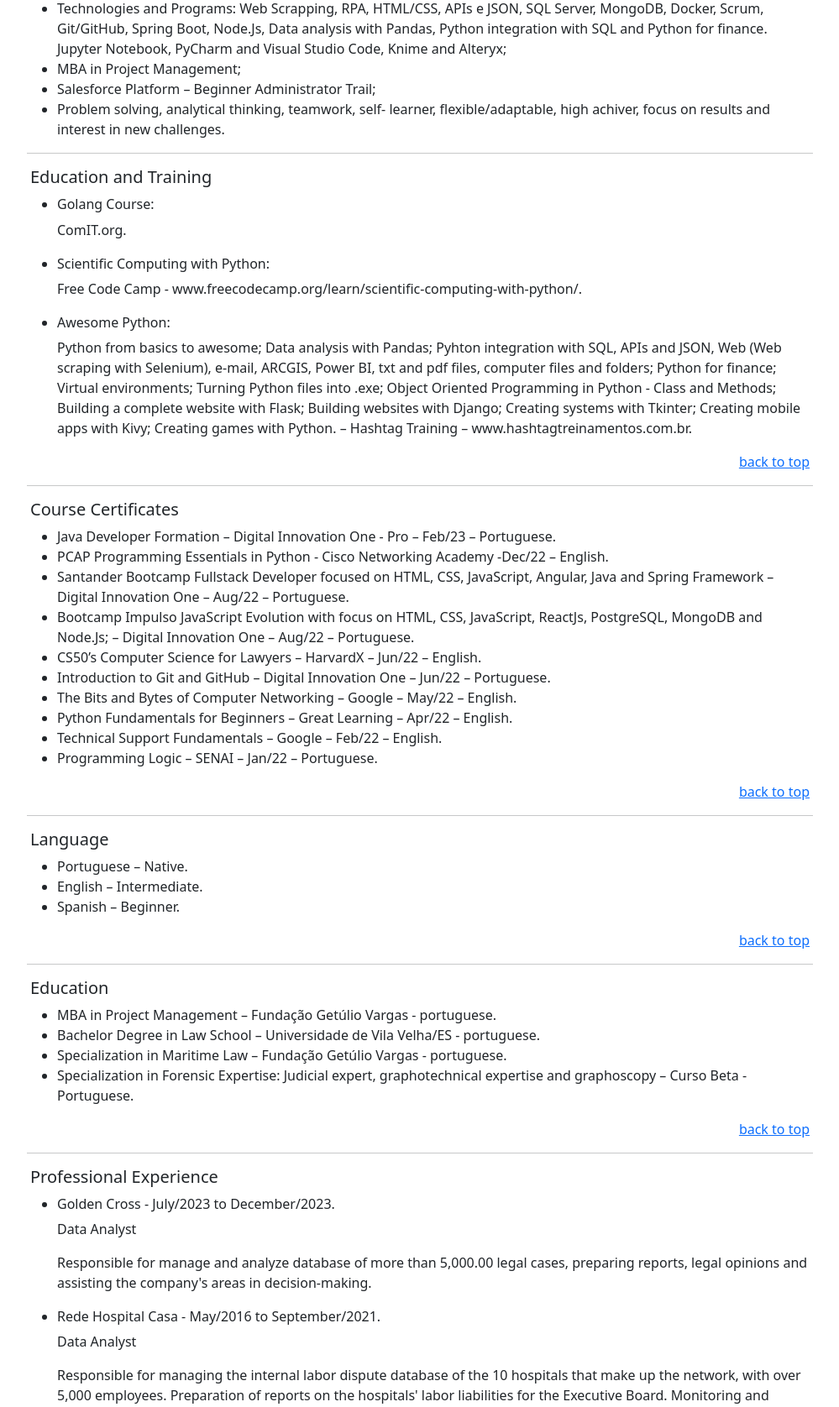
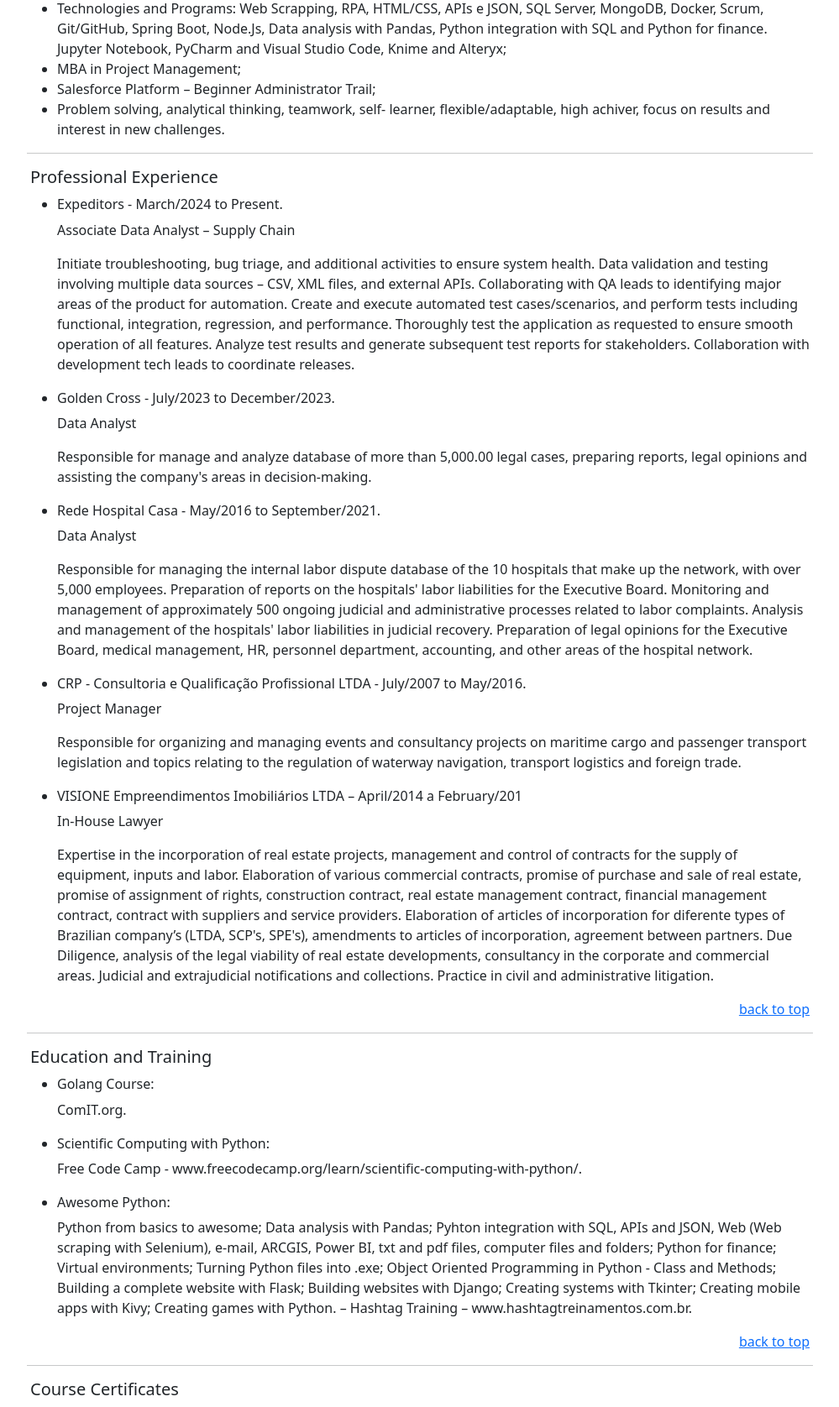
Before and after one commit to pcarpes/pedro_web_page, a Flask app: page /resume in a window 1280 px wide. Shown: the part 257-1933 px from the top of the page at 84% size, without its empty margins (140-1139 px from the left). Run offline with Flask 3, Linux system fonts and the light colour scheme.

Commit message:
Update resume.html

```diff
--- a/templates/resume.html
+++ b/templates/resume.html
@@ -15,6 +15,37 @@
         <li>Salesforce Platform – Beginner Administrator Trail;</li>
         <li>Problem solving, analytical thinking, teamwork, self- learner, flexible/adaptable, high achiver, focus on results and interest in new challenges. </li>
       </ul>
+    </div>
+  </div>
+  <hr>
+  <div class="m-1" id="experience">
+    <h5>Professional Experience</h5>
+    <div>
+      <ul>
+        <li><h6>Expeditors - March/2024 to Present.</h6>
+          <p>Associate Data Analyst – Supply Chain </p>
+          <p>Initiate troubleshooting, bug triage, and additional activities to ensure system health. Data validation and testing involving multiple data sources – CSV, XML files, and external APIs. Collaborating with QA leads to identifying major areas of the product for automation. Create and execute automated test cases/scenarios, and perform tests including functional, integration, regression, and performance. Thoroughly test the application as requested to ensure smooth operation of all features. Analyze test results and generate subsequent test reports for stakeholders. Collaboration with development tech leads to coordinate releases. </p>
+        </li>
+        <li><h6>Golden Cross - July/2023 to December/2023.</h6>
+          <p>Data Analyst</p>
+          <p>Responsible for manage and analyze database of more than 5,000.00 legal cases, preparing reports, legal opinions and assisting the company's areas in decision-making.</p>
+        </li>
+        <li><h6>Rede Hospital Casa - May/2016 to September/2021.</h6>
+          <p>Data Analyst</p>
+          <p>Responsible for managing the internal labor dispute database of the 10 hospitals that make up the network, with over 5,000 employees. Preparation of reports on the hospitals' labor liabilities for the Executive Board. Monitoring and management of approximately 500 ongoing judicial and administrative processes related to labor complaints. Analysis and management of the hospitals' labor liabilities in judicial recovery. Preparation of legal opinions for the Executive Board, medical management, HR, personnel department, accounting, and other areas of the hospital network.</p>
+        </li>
+        <li><h6>CRP - Consultoria e Qualificação Profissional LTDA - July/2007 to May/2016.</h6>
+          <p>Project Manager</p>
+          <p>Responsible for organizing and managing events and consultancy projects on maritime cargo and passenger transport legislation and topics relating to the regulation of waterway navigation, transport logistics and foreign trade.</p>
+        </li>
+        <li><h6>VISIONE Empreendimentos Imobiliários LTDA – April/2014 a February/201</h6>
+          <p>In-House Lawyer</p>
+          <p>Expertise in the incorporation of real estate projects, management and control of contracts for the supply of equipment, inputs and labor. Elaboration of various commercial contracts, promise of purchase and sale of real estate, promise of assignment of rights, construction contract, real estate management contract, financial management contract, contract with suppliers and service providers. Elaboration of articles of incorporation for diferente types of Brazilian company’s (LTDA, SCP's, SPE's), amendments to articles of incorporation, agreement between partners. Due Diligence, analysis of the legal viability of real estate developments, consultancy in the corporate and commercial areas. Judicial and extrajudicial notifications and collections. Practice in civil and administrative litigation.</p>
+        </li>
+      </ul>
+      <div class="nav justify-content-end">
+        <a href="/resume">back to top</button></a>
+      </div>
     </div>
   </div>
   <hr>
```
